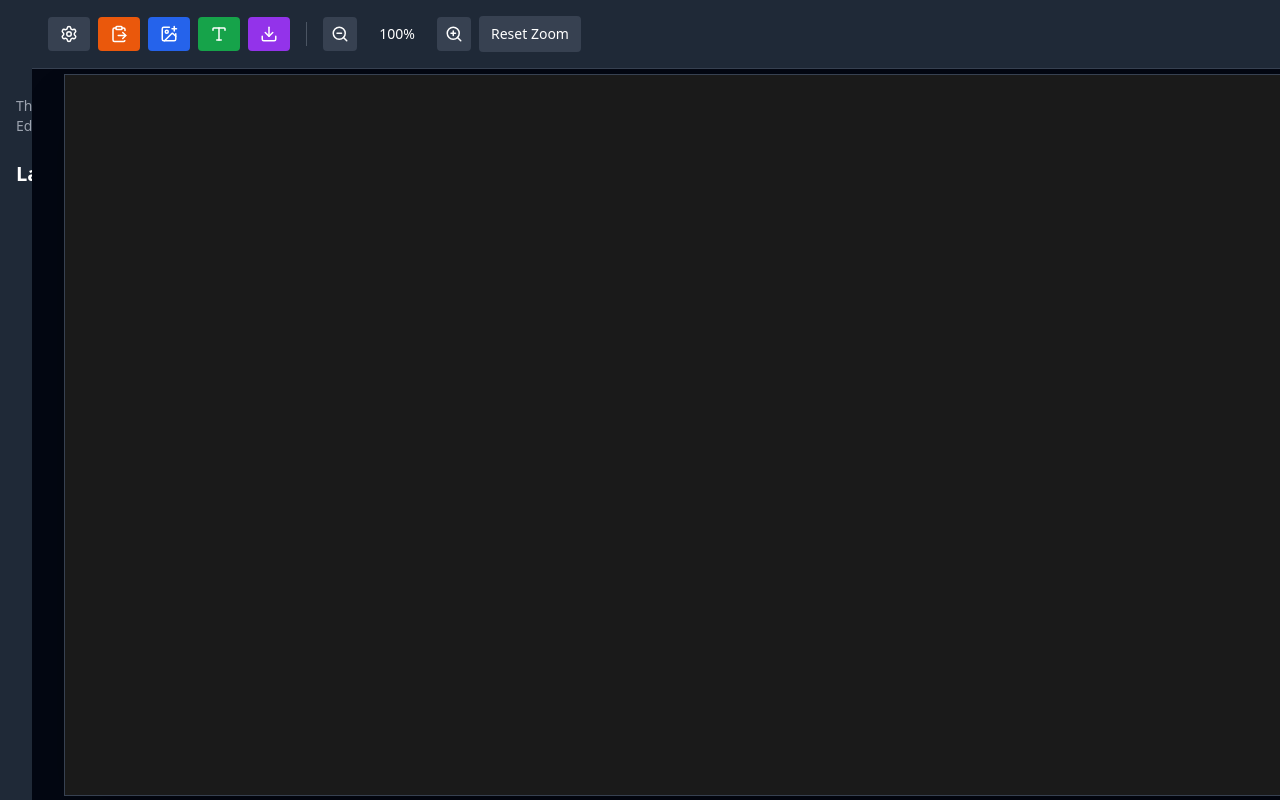
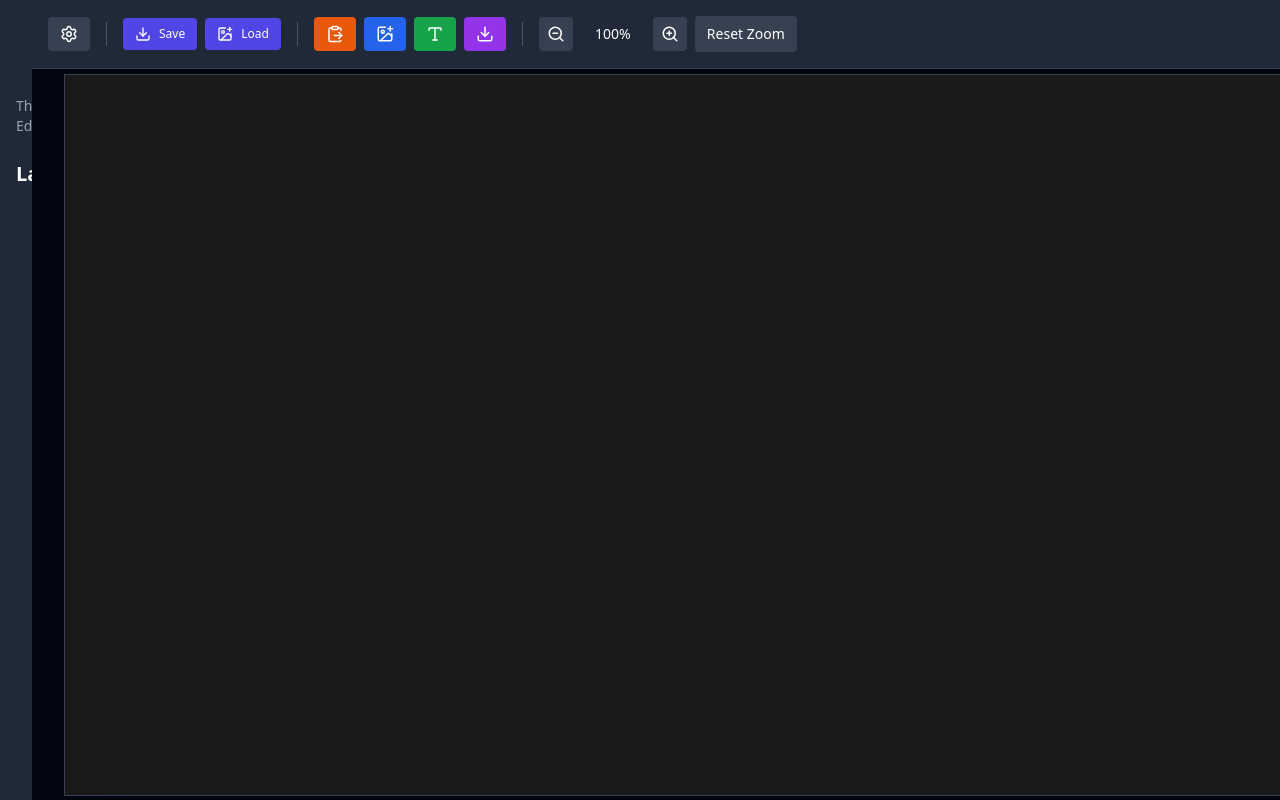
Before and after one commit to chavisr/nailed-it, a React (Vite) app: page / in a window 1280 px wide. Shown: the top 800 px of the page. Built offline with nearby package versions, Linux system fonts and the light colour scheme.

Commit message:
add save/load feat

```diff
--- a/src/App.jsx
+++ b/src/App.jsx
@@ -1575,6 +1575,99 @@ export default function App() {
       localStorage.removeItem('thumbnailEditorLayers');
       localStorage.removeItem('thumbnailEditorCanvas');
     }
+  };
+
+  const exportProject = () => {
+    try {
+      // Convert layers to serializable format
+      const serializableLayers = layers.map(layer => {
+        if (layer.type === 'image' && layer.image) {
+          const canvas = document.createElement('canvas');
+          canvas.width = layer.image.width;
+          canvas.height = layer.image.height;
+          const ctx = canvas.getContext('2d');
+          ctx.drawImage(layer.image, 0, 0);
+          const imageData = canvas.toDataURL();
+          return { ...layer, image: null, imageData };
+        }
+        return layer;
+      });
+
+      // Save canvas settings
+      const serializableCanvas = { ...canvasSettings };
+      if (canvasSettings.bgImage) {
+        const canvas = document.createElement('canvas');
+        canvas.width = canvasSettings.bgImage.width;
+        canvas.height = canvasSettings.bgImage.height;
+        const ctx = canvas.getContext('2d');
+        ctx.drawImage(canvasSettings.bgImage, 0, 0);
+        serializableCanvas.bgImageData = canvas.toDataURL();
+        serializableCanvas.bgImage = null;
+      }
+
+      const project = {
+        version: '1.0',
+        layers: serializableLayers,
+        canvas: serializableCanvas,
+        timestamp: new Date().toISOString()
+      };
+
+      const blob = new Blob([JSON.stringify(project, null, 2)], { type: 'application/json' });
+      const url = URL.createObjectURL(blob);
+      const link = document.createElement('a');
+      link.href = url;
+      link.download = `thumbnail-project-${Date.now()}.json`;
+      link.click();
+      URL.revokeObjectURL(url);
+    } catch (error) {
+      console.error('Failed to export project:', error);
+      alert('Failed to export project. Please try again.');
+    }
+  };
+
+  const importProject = (e) => {
+    const file = e.target.files[0];
+    if (!file) return;
+
+    const reader = new FileReader();
+    reader.onload = (event) => {
+      try {
+        const project = JSON.parse(event.target.result);
+
+        // Restore layers
+        const restoredLayers = project.layers.map(layer => {
+          if (layer.type === 'image' && layer.imageData) {
+            const img = new Image();
+            img.src = layer.imageData;
+            return { ...layer, image: img };
+          }
+          return layer;
+        });
+
+        setLayers(restoredLayers);
+        setSelectedLayer(null);
+
+        // Restore canvas settings
+        if (project.canvas.bgImageData) {
+          const img = new Image();
+          img.src = project.canvas.bgImageData;
+          img.onload = () => {
+            setCanvasSettings({ ...project.canvas, bgImage: img });
+          };
+        } else {
+          setCanvasSettings(project.canvas);
+        }
+
+        alert('Project imported successfully!');
+      } catch (error) {
+        console.error('Failed to import project:', error);
+        alert('Failed to import project. Please make sure the file is valid.');
+      }
+    };
+    reader.readAsText(file);
+
+    // Reset file input
+    e.target.value = '';
   };
 
   const selectedLayerData = layers.find(l => l.id === selectedLayer);
@@ -1662,6 +1755,30 @@ export default function App() {
             >
               <Settings size={18} />
             </button>
+          </div>
+
+          <div className="h-6 w-px bg-gray-600"></div>
+
+          <div className={`flex items-center gap-2 ${cropMode ? 'pointer-events-none opacity-50' : ''}`}>
+            <button
+              onClick={exportProject}
+              className="flex items-center justify-center gap-2 bg-indigo-600 hover:bg-indigo-700 px-3 py-2 rounded text-sm"
+              title="Save Project"
+            >
+              <Download size={16} />
+              <span className="text-xs">Save</span>
+            </button>
+            <label className="flex items-center justify-center gap-2 bg-indigo-600 hover:bg-indigo-700 px-3 py-2 rounded cursor-pointer text-sm"
+              title="Load Project">
+              <ImagePlus size={16} />
+              <span className="text-xs">Load</span>
+              <input type="file" accept=".json" onChange={importProject} className="hidden" />
+            </label>
+          </div>
+
+          <div className="h-6 w-px bg-gray-600"></div>
+
+          <div className={`flex items-center gap-2 ${cropMode ? 'pointer-events-none opacity-50' : ''}`}>
             <button
               onClick={pasteFromClipboard}
               className="flex items-center justify-center gap-2 bg-orange-600 hover:bg-orange-700 px-3 py-2 rounded text-sm"
```
